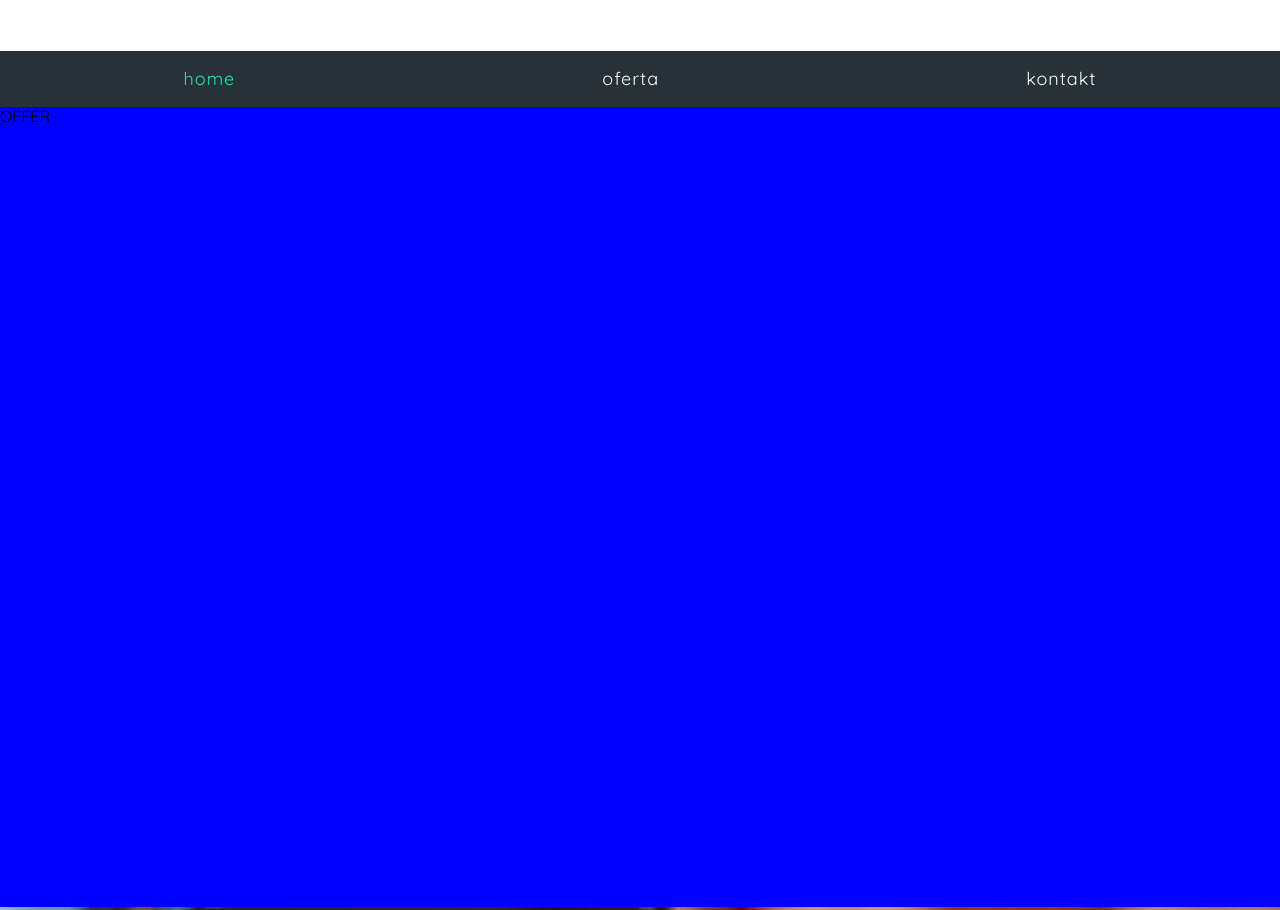
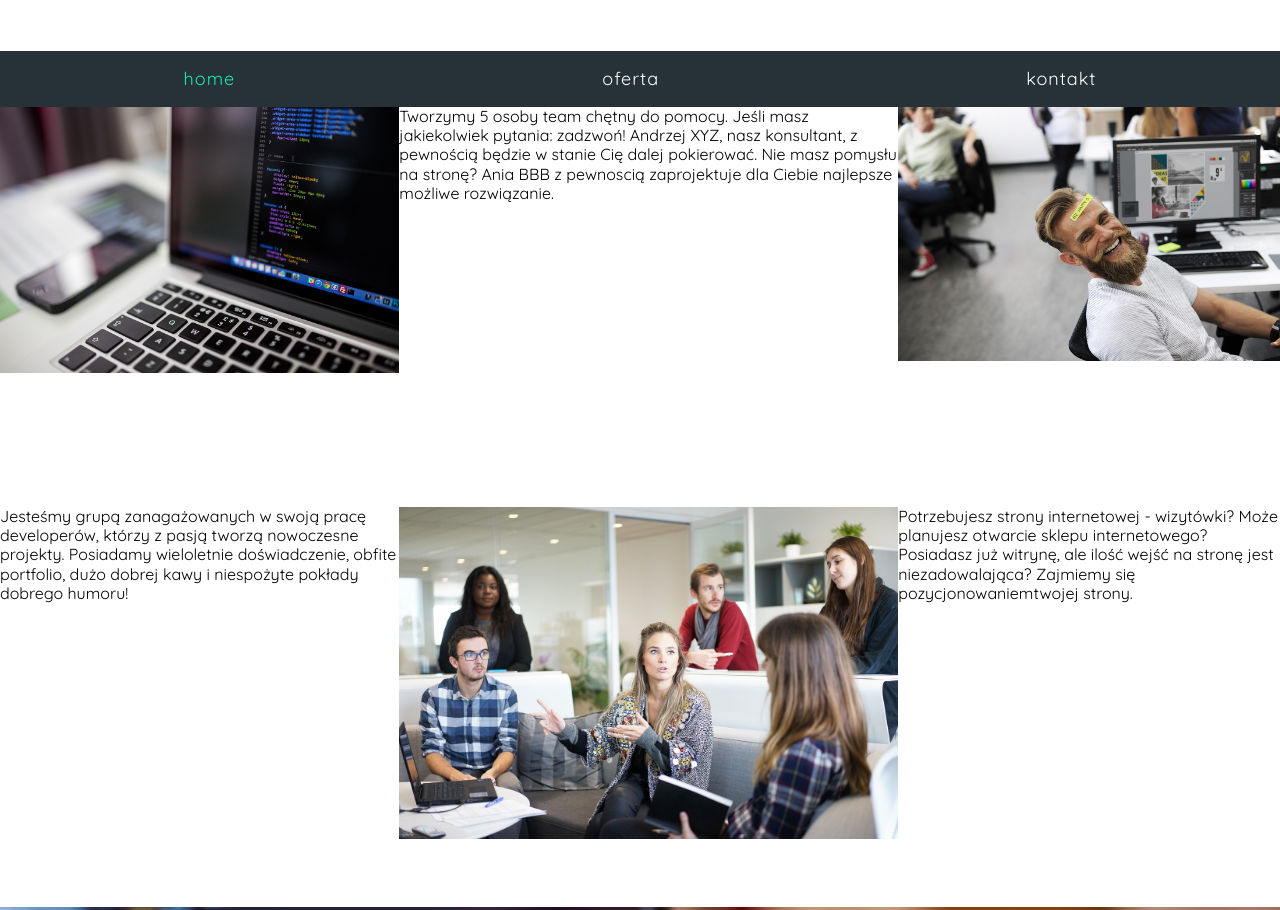
Before and after one commit to monikafac/FirmaIT, a plain HTML site: page index.html in a window 1280 px wide. Shown: the part 693-1603 px from the top of the page. Drawn offline with nearby package versions, Linux system fonts and the light colour scheme.

Commit message:
offer version1

```diff
--- a/index.html
+++ b/index.html
@@ -50,7 +50,20 @@
 
 
     <div class ="offer">
-      OFFER
+      <div class="about">
+        <div><img src="img/code-2620118_1280.jpg"/></div>
+        <div>Jesteśmy grupą zanagażowanych w swoją pracę developerów, którzy z pasją tworzą nowoczesne projekty. Posiadamy wieloletnie doświadczenie, obfite portfolio, dużo dobrej kawy i niespożyte pokłady dobrego humoru!</div>
+      </div>
+
+      <div class="team">
+        <div>Tworzymy 5 osoby team chętny do pomocy. Jeśli masz jakiekolwiek pytania: zadzwoń! Andrzej XYZ, nasz konsultant, z pewnością będzie w stanie Cię dalej pokierować. Nie masz pomysłu na stronę? Ania BBB z pewnoscią zaprojektuje dla Ciebie najlepsze możliwe rozwiązanie. </div>
+        <div><img src="img/workplace-1245776_1280.jpg" /></div>
+    </div>
+
+      <div class="projects">
+        <div><img src="img/adult-2449725_1280.jpg"/></div>
+        <div>Potrzebujesz strony<span> internetowej - wizytówki</span>? Może planujesz otwarcie <span>sklepu internetowego?</span> Posiadasz już witrynę, ale ilość wejść na stronę jest niezadowalająca? Zajmiemy się <span>pozycjonowaniem</span>twojej strony. </div>
+      </div>
     </div>
 
     <div class="contact">
--- a/scss/_background.scss
+++ b/scss/_background.scss
@@ -11,11 +11,23 @@
         border-left:  2px solid $details-color;
         padding: 2% 5%;
         overflow-x:hidden;
+        @media(max-width:639px){
+            width:50vw;
+        }
         p{
             font-size: 40px;
             animation: animationp 5s;
             animation-fill-mode: forwards;
+            @media(max-width:639px){
+                font-size: 25px;
+                animation: animationp 3s;
 
+
+            }
+            @media(min-width:640px) and (max-width:1280px){
+                font-size: 25px;
+
+            }
         }
     }
     .leftAnimation{
--- a/scss/_contact.scss
+++ b/scss/_contact.scss
@@ -34,8 +34,7 @@
 
         }
         &:nth-of-type(1){
-            border-top-left-radius: 10px;
-            border-top-right-radius: 10px;
+
             border-left:2px solid $details-color;
             border-top:2px solid $details-color;
             border-right: 2px solid $details-color;
@@ -69,8 +68,7 @@
                 }
         }
         &:nth-of-type(4){
-            border-bottom-left-radius: 10px;
-            border-bottom-right-radius: 10px;
+
             border-left:2px solid $details-color;
             border-bottom:2px solid $details-color;
             border-right: 2px solid $details-color;
@@ -97,6 +95,7 @@
                 font-size: 16px;
 
             }
+
 
         }
         input{
@@ -128,9 +127,9 @@
            border:2px solid $details-color;
            cursor: pointer;
            font-size: 20px;
-           font-family: 'Source Sans Pro', sans-serif;
+           font-family: 'Quicksand', sans-serif;
            transition: 0.2s;
-           border-radius: 10px;
+
            @media(max-width:639px){
            margin-top: 3%;
            width:150px;
--- a/scss/_menu.scss
+++ b/scss/_menu.scss
@@ -36,6 +36,10 @@
         }
         p{
             cursor: pointer;
+            transition: 1s;
+            &:hover{
+                transform: scale(1.1);
+            }
         }
 
      }
--- a/scss/_offer.scss
+++ b/scss/_offer.scss
@@ -1,5 +1,37 @@
 .offer{
     height: 100vh;
     width:auto;
-    background-color: blue;
+    display: flex;
+    .about{
+        display: flex;
+        flex-direction: column;
+        div{
+            flex-basis: 50%;
+            img{
+                width: 100%;
+            }
+        }
+    }
+    .team{
+        display: flex;
+        flex-direction: column;
+        div{
+            flex-basis: 50%;
+            img{
+                width: 100%;
+            }
+        }
+    }
+
+    .projects{
+        display: flex;
+        flex-direction: column;
+        div{
+            flex-basis: 50%;
+            img{
+                width: 100%;
+            }
+        }
+    }
+
 }
```
Also changed, not shown: css/style.css, img/adult-2449725_1280.jpg (added), img/code-2620118_1280.jpg (added), img/workplace-1245776_1280.jpg (added), img/workplace-1245776_1920.jpg (deleted), 1 other file.
